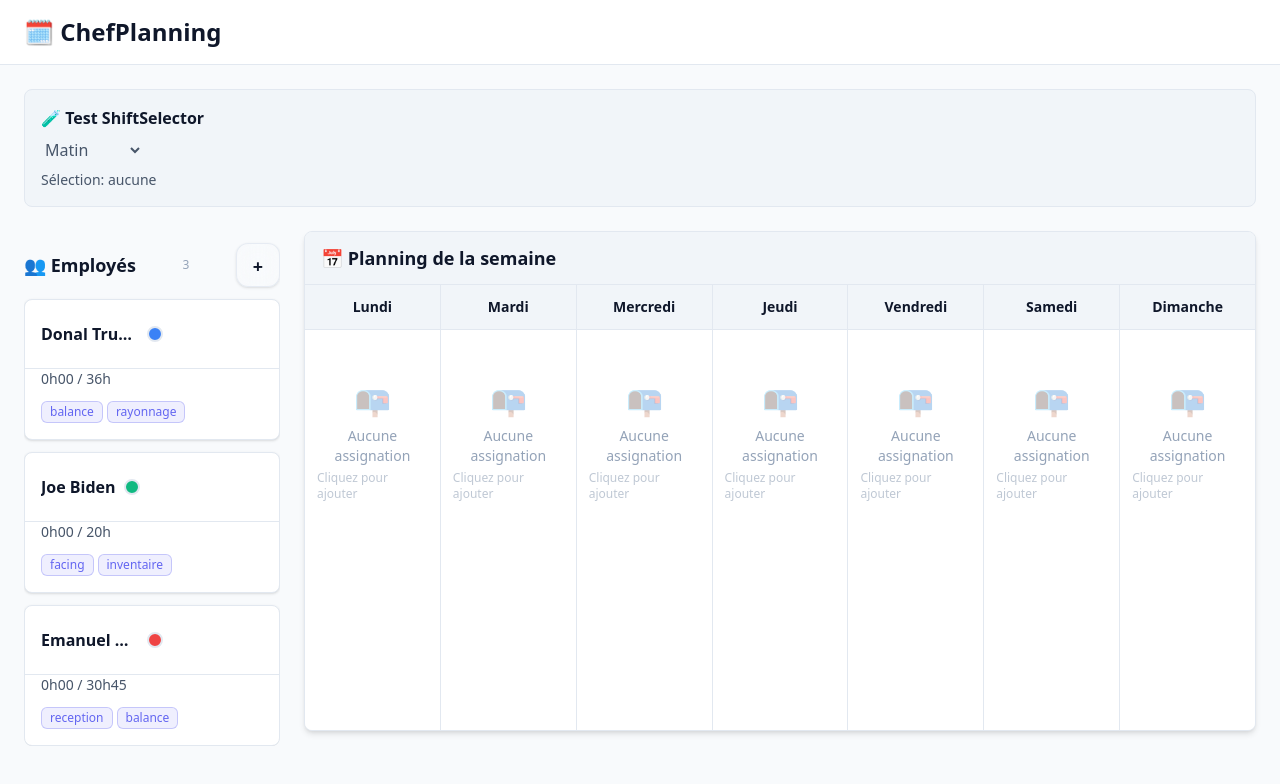
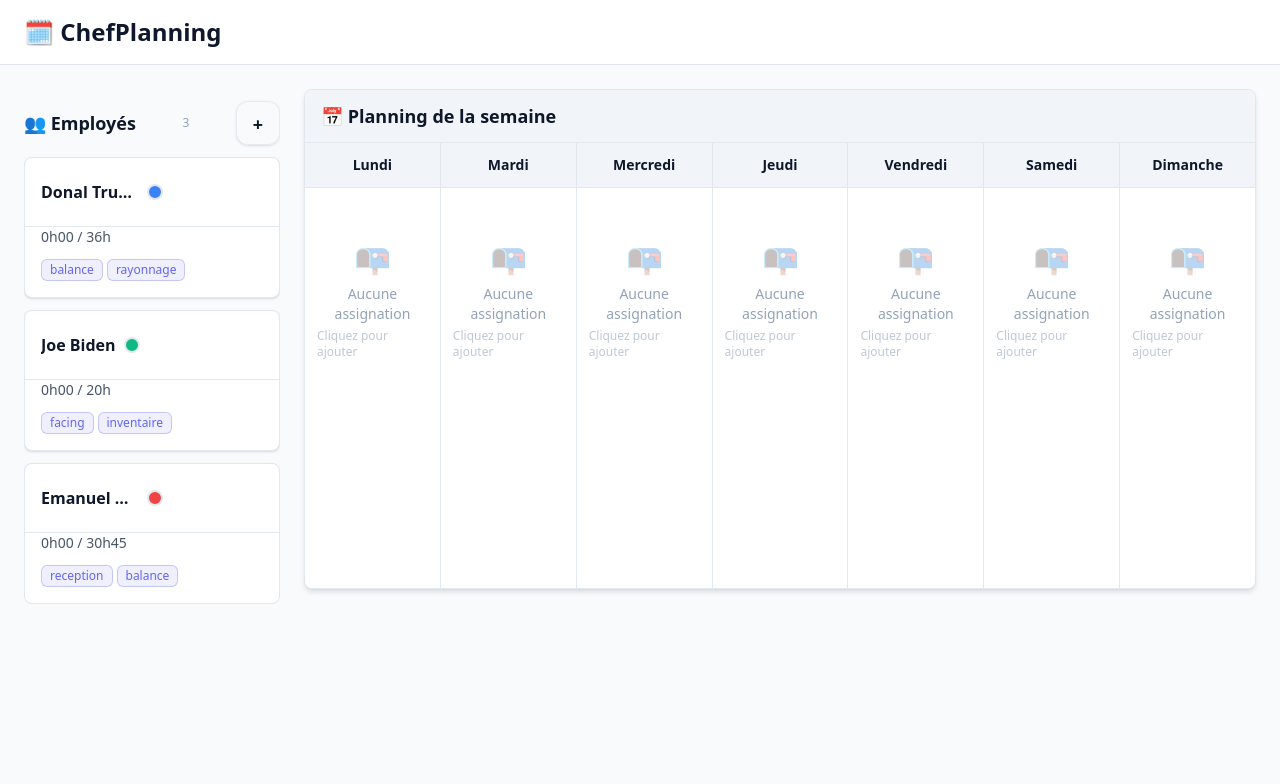
Before and after one commit to Palalde/react, a React (Vite) app in the folder mon-app-react/: page / in a window 1280 px wide. Shown: the top 784 px of the page. Built offline with nearby package versions, Linux system fonts and the light colour scheme.

Commit message:
test suppr

```diff
--- a/mon-app-react/src/App.jsx
+++ b/mon-app-react/src/App.jsx
@@ -1,34 +1,14 @@
-import { useState } from "react";
 import { Header, Container } from "@/components/layout";
 import { EmployeeList } from "@/features/employees";
 import { PlanningGrid } from "@/features/planning";
 import { ShiftSelector } from "@/features/shifts";
-import { DEFAULT_SHIFTS } from "@/constants";
 
 function App() {
-  // Zone de test ShiftSelector
-  const [selectedShift, setSelectedShift] = useState("");
-
   return (
     <div className="min-h-screen bg-bg-secondary text-text-secondary">
       <Header />
       <Container>
         <main className="py-4 sm:py-6">
-          {/* 🧪 Zone de test ShiftSelector */}
-          <div className="mb-6 p-4 bg-bg-tertiary rounded-lg border border-border">
-            <h3 className="text-text-primary font-semibold mb-2">
-              🧪 Test ShiftSelector
-            </h3>
-            <ShiftSelector
-              shifts={DEFAULT_SHIFTS}
-              selectedShift={selectedShift}
-              onChange={setSelectedShift}
-            />
-            <p className="text-sm mt-2">
-              Sélection: {selectedShift || "aucune"}
-            </p>
-          </div>
-
           {/* Layout responsive: vertical mobile, horizontal desktop */}
           <div className="flex flex-col lg:flex-row gap-4 lg:gap-6 lg:items-start">
             {/* Sidebar: Liste des employés */}
```
